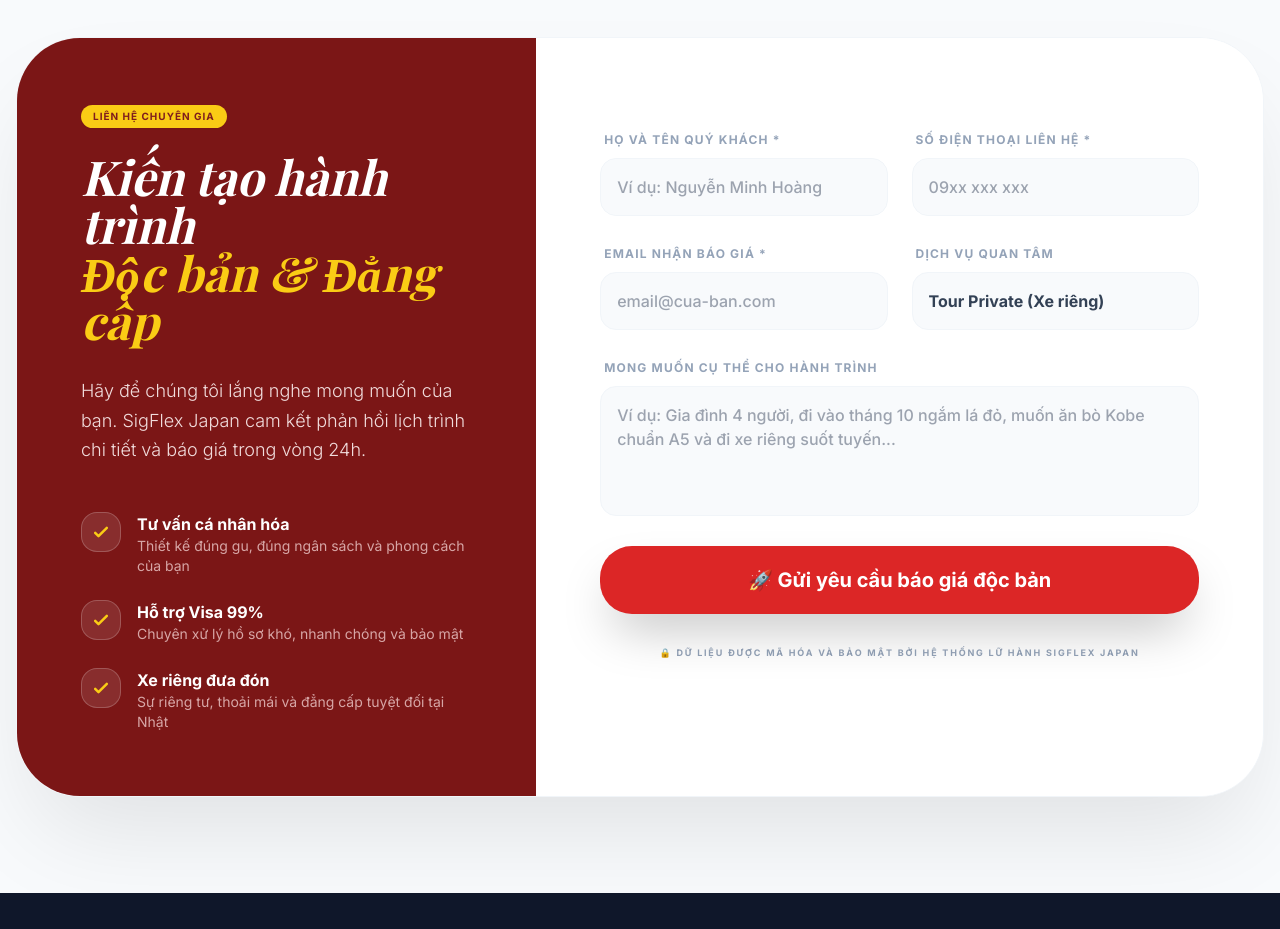
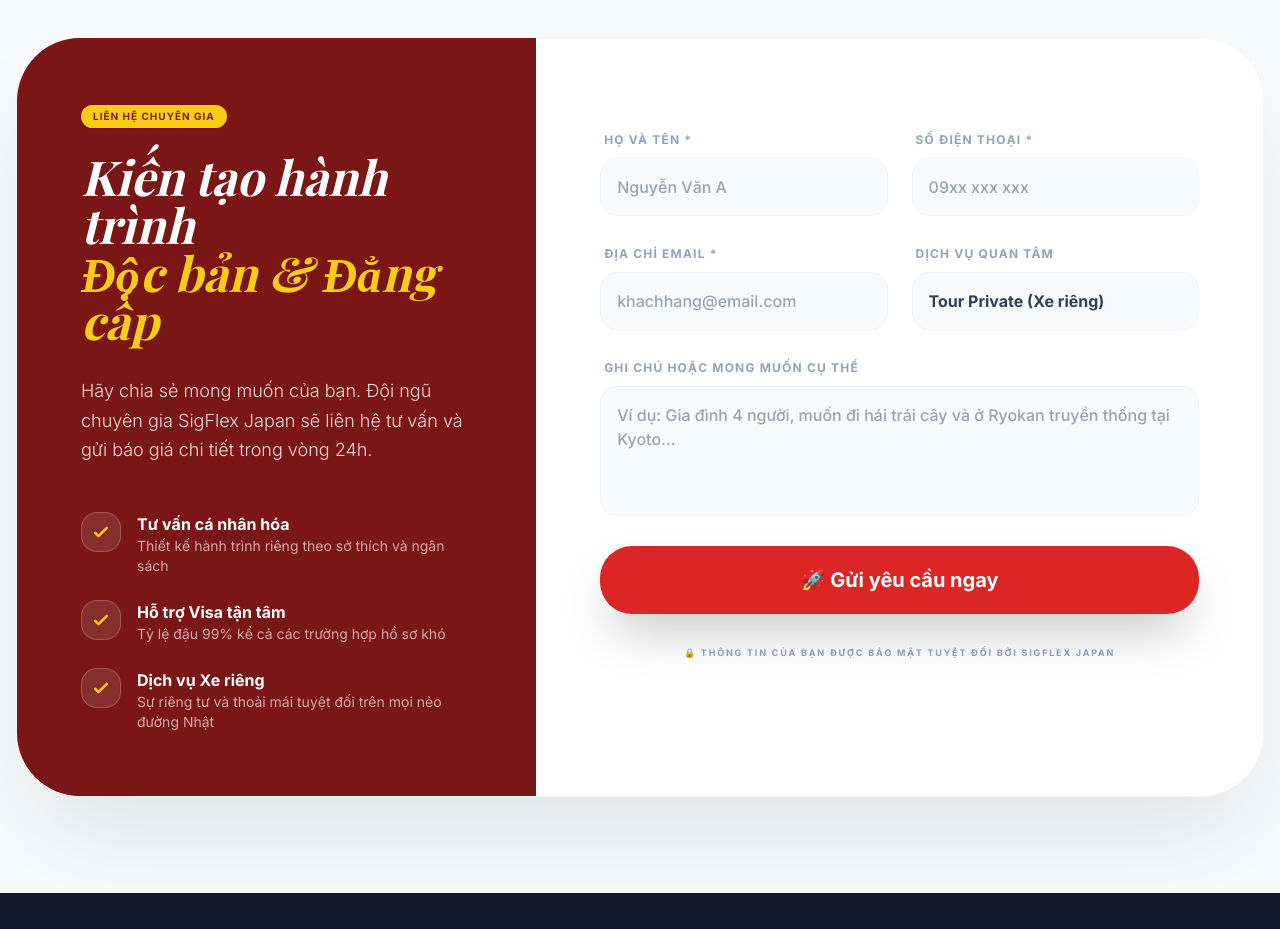
Before and after one commit to ktsglobal68-web/JapanFlex2, a React (Vite) app: page / in a window 1280 px wide. Shown: the part 8400-9329 px from the top of the page. Built offline with nearby package versions, Linux system fonts and the light colour scheme.

Commit message:
feat: Improve lead form submission and i18n
Refactor lead form submission to send Vietnamese labels for better readability in email notifications. Update subject line for clarity.

```diff
--- a/components/LeadForm.tsx
+++ b/components/LeadForm.tsx
@@ -13,24 +13,24 @@ const LeadForm: React.FC = () => {
     _gotcha: ''
   });
 
-  // URL Formspree chính thức của bạn
+  // URL Formspree của bạn
   const FORMSPREE_URL = "https://formspree.io/f/mrebnbag";
 
   const handleSubmit = async (e: React.FormEvent) => {
     e.preventDefault();
-    if (formData._gotcha) return; // Chống spam bot
+    if (formData._gotcha) return; // Chặn bot spam
 
     setLoading(true);
 
-    // Chuẩn bị payload gửi đi
-    const payload = {
-      "Khách hàng": formData.fullName,
+    // Chuyển đổi dữ liệu sang tiếng Việt để email gửi về Gmail dễ đọc hơn
+    const dataToSend = {
+      "Họ tên khách hàng": formData.fullName,
       "Số điện thoại": formData.phone,
-      "Email": formData.email,
+      "Địa chỉ Email": formData.email,
       "Dịch vụ quan tâm": formData.service,
-      "Yêu cầu chi tiết": formData.note,
-      "_subject": `[YÊU CẦU TOUR MỚI] - ${formData.fullName} (${formData.phone})`,
-      "Source": "Website SigFlex Japan"
+      "Nội dung yêu cầu chi tiết": formData.note,
+      "_subject": `[SigFlex Website] Yêu cầu từ: ${formData.fullName} - ${formData.service}`,
+      "Nguồn": "Form Liên hệ chính (LeadForm)"
     };
 
     try {
@@ -40,12 +40,12 @@ const LeadForm: React.FC = () => {
           "Content-Type": "application/json",
           "Accept": "application/json"
         },
-        body: JSON.stringify(payload)
+        body: JSON.stringify(dataToSend)
       });
 
       if (response.ok) {
         setSubmitted(true);
-        // Reset form sau khi gửi thành công
+        // Reset form
         setFormData({
           fullName: '',
           phone: '',
@@ -56,11 +56,11 @@ const LeadForm: React.FC = () => {
         });
       } else {
         const errorData = await response.json();
-        throw new Error(errorData.error || "Không thể gửi yêu cầu");
+        throw new Error(errorData.error || "Lỗi gửi form");
       }
     } catch (error: any) {
-      console.error("Formspree error:", error);
-      alert("❌ Có lỗi xảy ra: " + error.message + "\n\nQuý khách vui lòng liên hệ Hotline/Zalo 0967.652.331 để được hỗ trợ ngay lập tức!");
+      console.error("Formspree Error:", error);
+      alert("⚠️ Không thể gửi yêu cầu lúc này. Quý khách vui lòng liên hệ Hotline/Zalo: 0967.652.331 để được hỗ trợ ngay lập tức!");
     } finally {
       setLoading(false);
     }
@@ -85,14 +85,14 @@ const LeadForm: React.FC = () => {
                 Kiến tạo hành trình <br/><span className="text-yellow-400">Độc bản & Đẳng cấp</span>
               </h2>
               <p className="text-red-50 text-lg mb-12 leading-relaxed opacity-90 font-light">
-                Hãy để chúng tôi lắng nghe mong muốn của bạn. SigFlex Japan cam kết phản hồi lịch trình chi tiết và báo giá trong vòng 24h.
+                Hãy chia sẻ mong muốn của bạn. Đội ngũ chuyên gia SigFlex Japan sẽ liên hệ tư vấn và gửi báo giá chi tiết trong vòng 24h.
               </p>
 
               <div className="space-y-6">
                 {[
-                  { title: "Tư vấn cá nhân hóa", desc: "Thiết kế đúng gu, đúng ngân sách và phong cách của bạn" },
-                  { title: "Hỗ trợ Visa 99%", desc: "Chuyên xử lý hồ sơ khó, nhanh chóng và bảo mật" },
-                  { title: "Xe riêng đưa đón", desc: "Sự riêng tư, thoải mái và đẳng cấp tuyệt đối tại Nhật" }
+                  { title: "Tư vấn cá nhân hóa", desc: "Thiết kế hành trình riêng theo sở thích và ngân sách" },
+                  { title: "Hỗ trợ Visa tận tâm", desc: "Tỷ lệ đậu 99% kể cả các trường hợp hồ sơ khó" },
+                  { title: "Dịch vụ Xe riêng", desc: "Sự riêng tư và thoải mái tuyệt đối trên mọi nẻo đường Nhật" }
                 ].map((item, i) => (
                   <div key={i} className="flex items-start space-x-4">
                     <div className="w-10 h-10 bg-white/10 rounded-2xl flex items-center justify-center shrink-0 border border-white/20">
@@ -116,35 +116,35 @@ const LeadForm: React.FC = () => {
                 </div>
                 <h3 className="text-4xl font-bold text-slate-900 mb-4 font-luxury">Gửi yêu cầu thành công!</h3>
                 <p className="text-slate-500 text-lg max-w-md mx-auto leading-relaxed mb-10">
-                  Cảm ơn Quý khách. Chuyên viên tư vấn của SigFlex Japan sẽ liên hệ lại qua số điện thoại hoặc email ngay khi bộ phận điều hành xử lý xong yêu cầu.
+                  Cảm ơn Quý khách đã tin tưởng. Chuyên viên của SigFlex Japan đã nhận được thông tin và sẽ sớm phản hồi qua số điện thoại/email của bạn.
                 </p>
                 <button
                   onClick={() => setSubmitted(false)}
-                  className="bg-slate-900 text-white px-10 py-4 rounded-2xl font-bold hover:bg-red-600 transition-all shadow-lg active:scale-95"
+                  className="bg-slate-900 text-white px-10 py-4 rounded-2xl font-bold hover:bg-red-600 transition-all shadow-lg"
                 >
-                  Gửi thêm yêu cầu khác
+                  Gửi yêu cầu khác
                 </button>
               </div>
             ) : (
               <form onSubmit={handleSubmit} className="space-y-6">
-                {/* Honeypot field để chặn bot */}
+                {/* Honeypot field - Không hiển thị cho người dùng */}
                 <input type="text" name="_gotcha" style={{display:'none'}} onChange={handleChange} />
 
                 <div className="grid md:grid-cols-2 gap-6">
                   <div className="space-y-2">
-                    <label className="text-xs font-black text-slate-400 uppercase tracking-widest ml-1">Họ và tên Quý khách *</label>
+                    <label className="text-xs font-black text-slate-400 uppercase tracking-widest ml-1">Họ và tên *</label>
                     <input
                       type="text"
                       name="fullName"
                       value={formData.fullName}
                       onChange={handleChange}
                       required
-                      placeholder="Ví dụ: Nguyễn Minh Hoàng"
+                      placeholder="Nguyễn Văn A"
                       className="w-full bg-slate-50 border border-slate-100 rounded-2xl p-4 focus:ring-4 focus:ring-red-500/5 focus:border-red-500 transition-all outline-none font-medium"
                     />
                   </div>
                   <div className="space-y-2">
-                    <label className="text-xs font-black text-slate-400 uppercase tracking-widest ml-1">Số điện thoại liên hệ *</label>
+                    <label className="text-xs font-black text-slate-400 uppercase tracking-widest ml-1">Số điện thoại *</label>
                     <input
                       type="tel"
                       name="phone"
@@ -159,14 +159,14 @@ const LeadForm: React.FC = () => {
 
                 <div className="grid md:grid-cols-2 gap-6">
                   <div className="space-y-2">
-                    <label className="text-xs font-black text-slate-400 uppercase tracking-widest ml-1">Email nhận báo giá *</label>
+                    <label className="text-xs font-black text-slate-400 uppercase tracking-widest ml-1">Địa chỉ Email *</label>
                     <input
                       type="email"
                       name="email"
                       value={formData.email}
                       onChange={handleChange}
                       required
-                      placeholder="email@cua-ban.com"
+                      placeholder="khachhang@email.com"
                       className="w-full bg-slate-50 border border-slate-100 rounded-2xl p-4 focus:ring-4 focus:ring-red-500/5 focus:border-red-500 transition-all outline-none font-medium"
                     />
                   </div>
@@ -180,22 +180,22 @@ const LeadForm: React.FC = () => {
                     >
                       <option value="Tour Private">Tour Private (Xe riêng)</option>
                       <option value="Visa Nhật Bản">Tư vấn Visa Nhật Bản</option>
-                      <option value="Tour Golf">Nghỉ dưỡng & Đánh Golf</option>
-                      <option value="Tầm soát sức khỏe">Du lịch & Tầm soát sức khỏe</option>
-                      <option value="Yêu cầu khác">Yêu cầu thiết kế riêng...</option>
+                      <option value="Tour Golf Luxury">Nghỉ dưỡng & Đánh Golf</option>
+                      <option value="Tầm soát sức khỏe">Tour Tầm soát sức khỏe</option>
+                      <option value="Yêu cầu đặc biệt">Yêu cầu thiết kế riêng khác...</option>
                     </select>
                   </div>
                 </div>
 
                 <div className="space-y-2">
-                  <label className="text-xs font-black text-slate-400 uppercase tracking-widest ml-1">Mong muốn cụ thể cho hành trình</label>
+                  <label className="text-xs font-black text-slate-400 uppercase tracking-widest ml-1">Ghi chú hoặc mong muốn cụ thể</label>
                   <textarea
                     name="note"
                     value={formData.note}
                     onChange={handleChange}
                     rows={4}
                     className="w-full bg-slate-50 border border-slate-100 rounded-2xl p-4 focus:ring-4 focus:ring-red-500/5 focus:border-red-500 transition-all outline-none resize-none font-medium"
-                    placeholder="Ví dụ: Gia đình 4 người, đi vào tháng 10 ngắm lá đỏ, muốn ăn bò Kobe chuẩn A5 và đi xe riêng suốt tuyến..."
+                    placeholder="Ví dụ: Gia đình 4 người, muốn đi hái trái cây và ở Ryokan truyền thống tại Kyoto..."
                   ></textarea>
                 </div>
 
@@ -205,7 +205,7 @@ const LeadForm: React.FC = () => {
                   className={`w-full text-white py-5 rounded-[2rem] font-black text-xl shadow-2xl transition-all relative overflow-hidden group ${loading ? 'bg-slate-400 cursor-not-allowed' : 'bg-red-600 hover:bg-red-700 hover:shadow-red-500/40 hover:-translate-y-1'}`}
                 >
                   <span className={`flex items-center justify-center transition-all ${loading ? 'opacity-0' : 'opacity-100'}`}>
-                    🚀 Gửi yêu cầu báo giá độc bản
+                    🚀 Gửi yêu cầu ngay
                   </span>
                   {loading && (
                     <div className="absolute inset-0 flex items-center justify-center">
@@ -215,7 +215,7 @@ const LeadForm: React.FC = () => {
                 </button>
 
                 <p className="text-center text-[9px] text-slate-400 font-bold uppercase tracking-[0.2em] pt-2">
-                  🔒 Dữ liệu được mã hóa và bảo mật bởi hệ thống lữ hành SigFlex Japan
+                  🔒 Thông tin của bạn được bảo mật tuyệt đối bởi SigFlex Japan
                 </p>
               </form>
             )}
```
